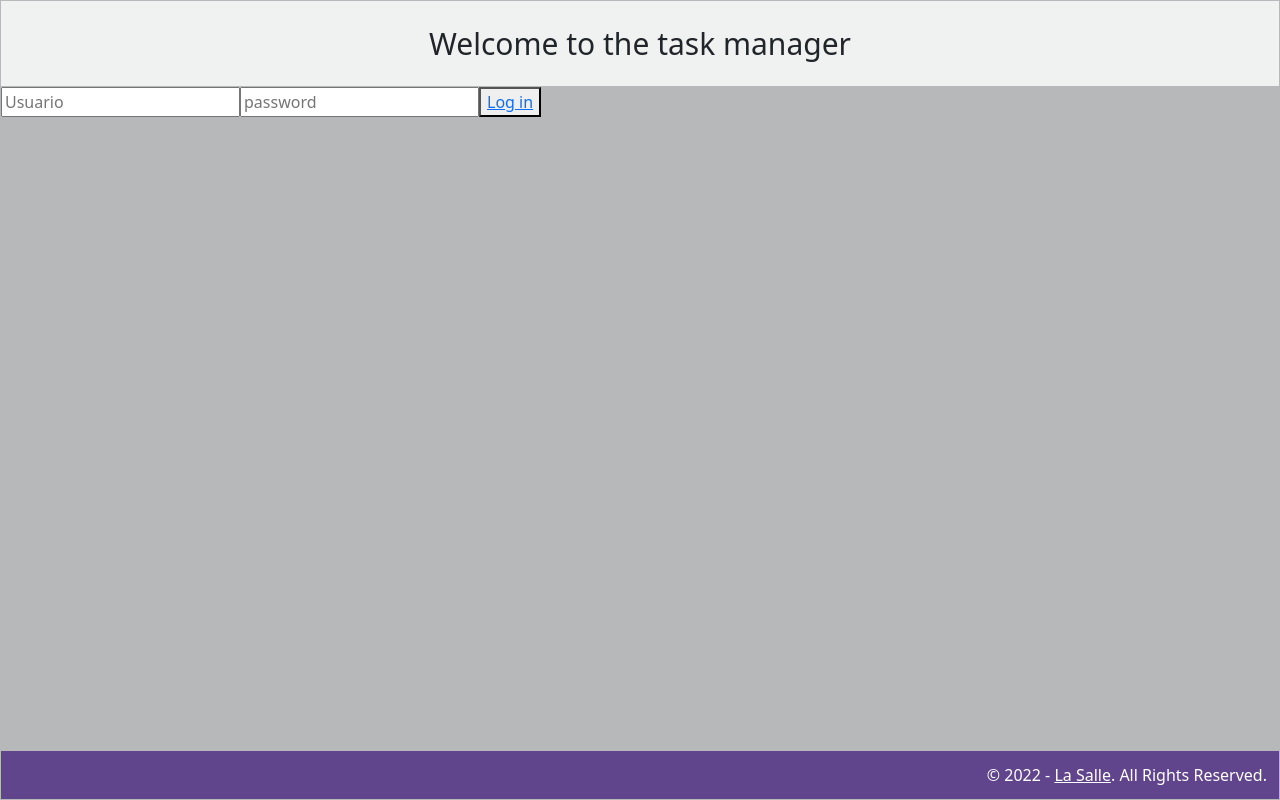
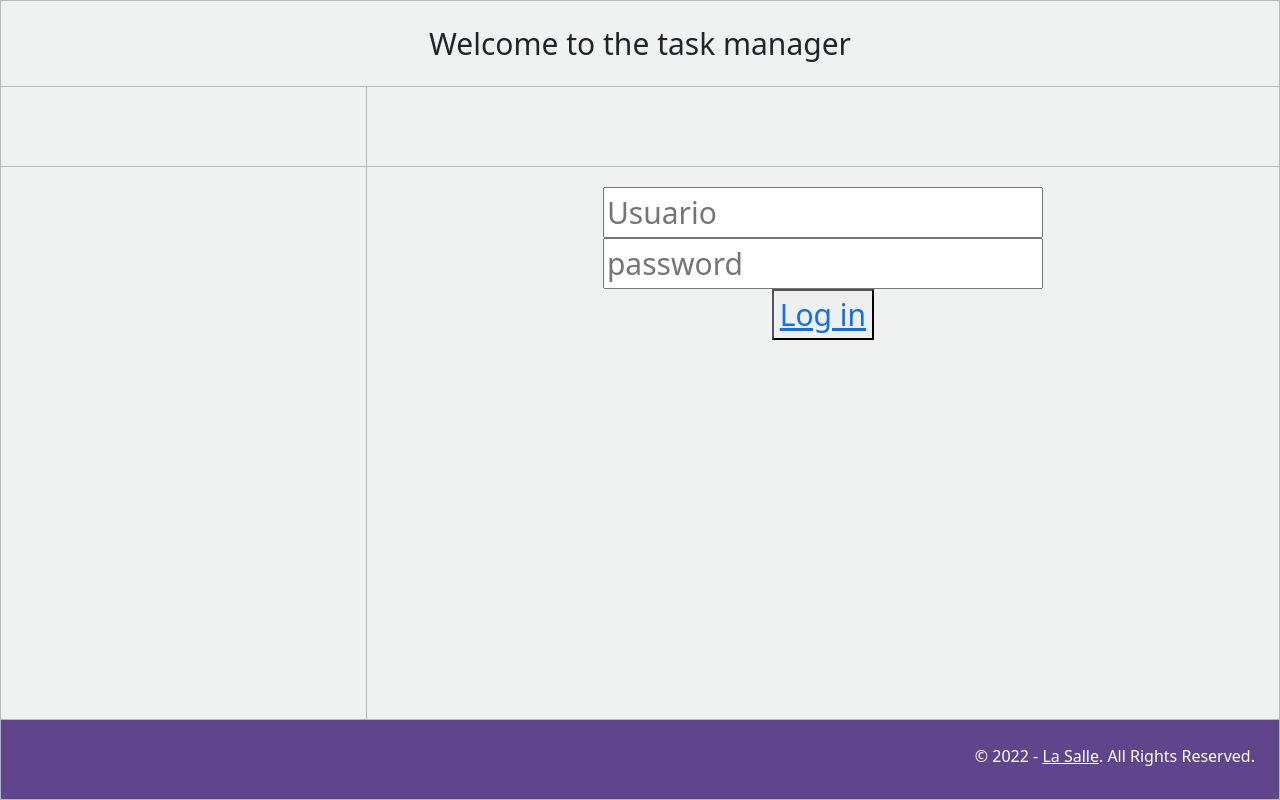
Before and after one commit to guzman8/salle2, a Vue app: page / in a window 1280 px wide. Built offline with nearby package versions, Linux system fonts and the light colour scheme.

Commit message:
solucionado el tema del routing y layout

```diff
--- a/src/App.vue
+++ b/src/App.vue
@@ -21,42 +21,51 @@ export default {
 
 <template>
   <div class="grid-container">
-    <header width="100%" v-if="tasksStore.logged">Tasks of {{ tasksStore.user }}</header>
-    <header width="100%" v-else>Welcome to the task manager</header>
+    <header id="header" v-if="tasksStore.logged">Tasks of {{ tasksStore.user }}</header>
+    <header id="header" v-else>Welcome to the task manager</header>
     <!-- <main> -->
     <!-- Incompatible with grid layout -->
-    <div id="routView">
-      <router-view></router-view>
-    </div>
+
+      <router-view class="grid_bla"></router-view>
+
     <!-- </main> -->
-    <footer>
+    <footer id="footer">
       <AppFooter />
     </footer>
   </div>
 </template>
 
 <style>
-header {
+#header {
   grid-area: header;
 }
 
-footer {
+#footer {
   grid-area: footer;
 }
 
-#routView {
-  grid-area: routView;
+#options{
+  grid-area: options;
+}
+
+#main{
+  grid-area: main;
+  overflow: scroll;
+}
+
+#folder{
+  grid-area: folder;
 }
 
 .grid-container {
   width: 100%;
-  grid-template-rows: auto 1fr 7fr auto;
+  grid-template-rows: 1fr 1fr 7fr 1fr;
   grid-template-columns: 2fr 5fr;
   display: grid;
   grid-template-areas:
     'header header'
-    'routView routView'
-    'routView routView'
+    'options options'
+    'folder main'
     'footer footer';
   padding: 1px;
   gap: 1px;
--- a/src/components/Categorias.vue
+++ b/src/components/Categorias.vue
@@ -15,17 +15,11 @@ export default {
 <template>
     Task folders
     <br>
-
     <button class="btn btn-outline-danger mt-3" v-for="categoria in tasksStore.getCategories" :key="categoria.id" @click="tasksStore.changeCategoria(categoria)">{{categoria}}</button>
-
-
 
 </template>
 
 <style>
 
-#but{
-    display: inline-block;
-}
 
 </style>
--- a/src/components/Login.vue
+++ b/src/components/Login.vue
@@ -15,9 +15,17 @@ export default {
 </script>
 
 <template>
+    <section></section>
+    <section></section>
+    <section></section>
+    <section id="main">
+        <input left="0px" id="datos" placeholder="Usuario" v-model.lazy="tasksStore.user">
+        <br>
+        <input placeholder="password" type="password">
+        <br>
+        <button><router-link to="/logged">Log in</router-link></button>
+    </section>
+</template>
+<style>
 
-    <input placeholder="Usuario" v-model.lazy="tasksStore.user">
-    <input placeholder="password" type="password">
-    <button><router-link to="/logged">Log in</router-link></button>
-
-</template>
+</style>
--- a/src/components/Taskslist.vue
+++ b/src/components/Taskslist.vue
@@ -1,5 +1,6 @@
 <script>
 import Task from "./Task.vue";
+import Categorias from "./Categorias.vue"
 import { useTasksStore } from "../stores/tasks";
 export default {
   setup() {
@@ -13,6 +14,7 @@ export default {
   },
   components: {
     Task,
+    Categorias
 },
   methods: {
     toggleSortBy() {
@@ -33,8 +35,7 @@ export default {
 </script>
 
 <template>
-  <div class="grid-container">
-    <section id="categories">Categories</section>
+
     <section id="options">
       <div class="btn-toolbar btn-toolbar-sm" role="toolbar" aria-label="Toolbar of options">
         <div class="btn-group ms-3 me-2" role="group" aria-label="Add or Delete">
@@ -86,49 +87,15 @@ export default {
         </div>
       </div>
     </section>
-    <section id="tasks">
-      <Task v-for="task in tasksStore.tasks" :key="task.id" :initialTask="task" />
+    <section id="folder"> <Categorias /></section>
+    <section id="main">
+      <Task v-for="task in tasksStore.filteredTasks" :key="task.id" :initialTask="task" />
     </section>
     <!-- </main> -->
-  </div>
+
 </template>
 
 <style>
-header {
-  grid-area: header;
-}
-#categories {
-  grid-area: categories;
-}
-#options {
-  grid-area: options;
-}
-#tasks {
-  grid-area: main;
-  overflow: scroll;
-}
-footer {
-  grid-area: footer;
-}
-.grid-container {
-  width: 100%;
-  grid-template-rows: auto 1fr 7fr auto;
-  grid-template-columns: 2fr 5fr;
-  display: grid;
-  grid-template-areas:
-    'header header'
-    'categories options'
-    'categories main'
-    'categories footer';
-  padding: 1px;
-  gap: 1px;
-  background-color: #b6b8b9;
-  height: 100vh;
-}
-.grid-container :is(header, section) {
-  background-color: rgba(255, 255, 255, 0.8);
-  text-align: center;
-  padding: 20px 0;
-  font-size: 30px;
-}
+
+
 </style>
```
